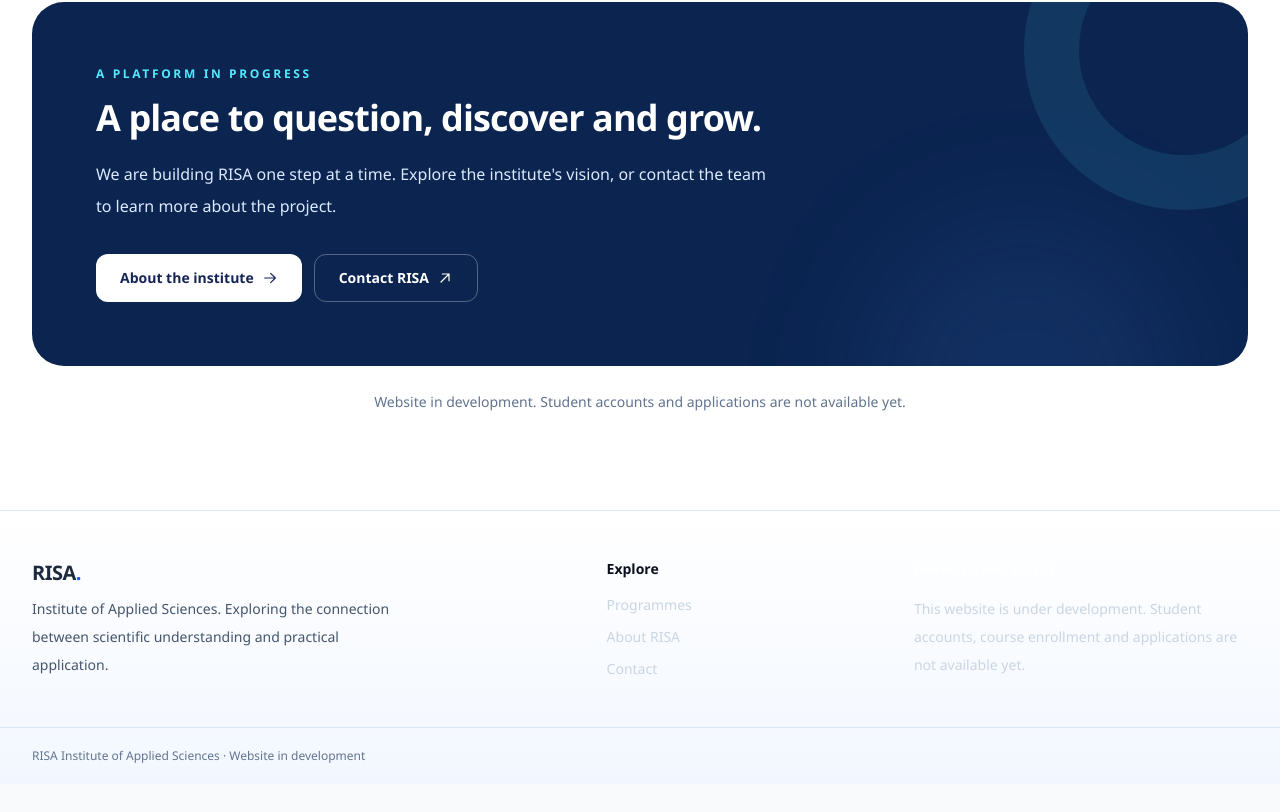
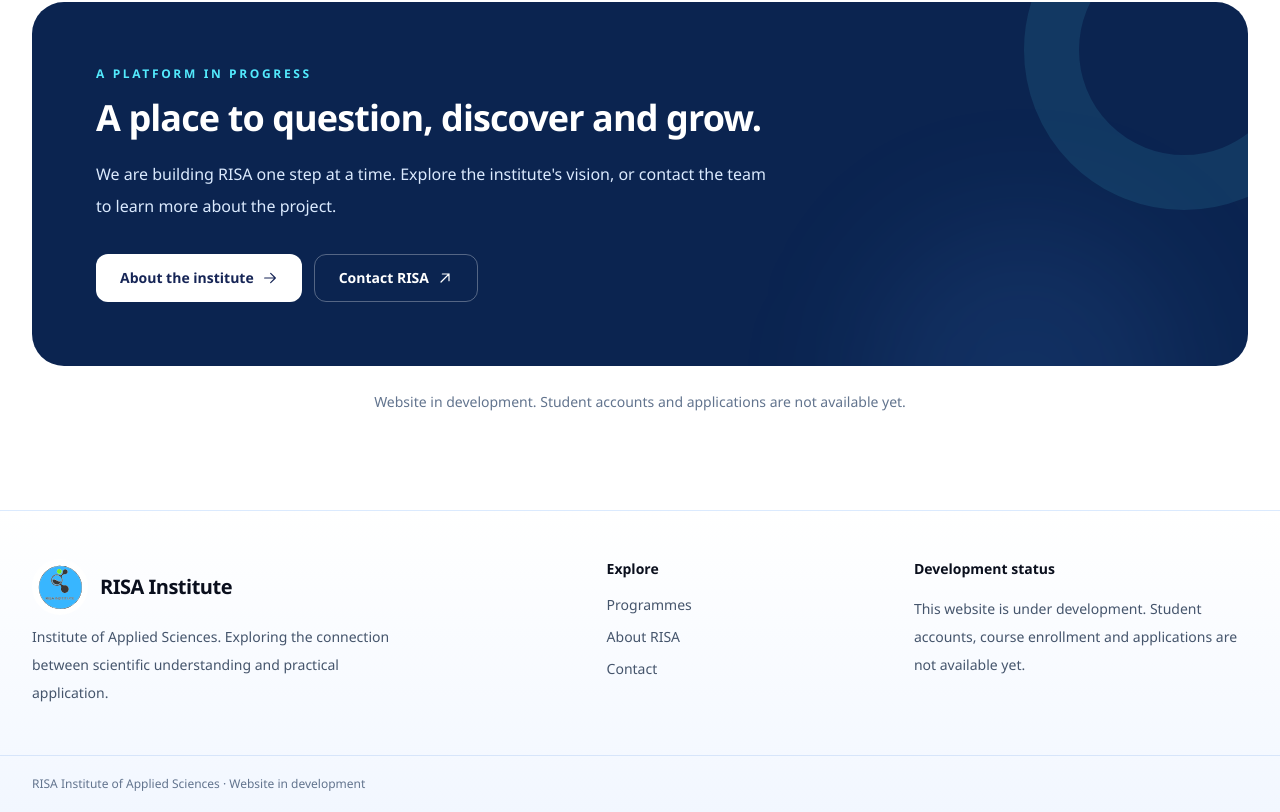
Before and after one commit to RISA-INSTITUTE-WEBSITE/super-duper-spork, a Next.js app: page / in a window 1280 px wide. Shown: the part 2601-3413 px from the top of the page. Before the commit the page ends 3385 px from the top, so only its background shows below. Built offline with nearby package versions, Linux system fonts and the light colour scheme.

Commit message:
feat(brand): use official RISA identity in footer

```diff
--- a/src/components/site-footer.tsx
+++ b/src/components/site-footer.tsx
@@ -1,3 +1,4 @@
+import Image from "next/image";
 import Link from "next/link";
 
 export function SiteFooter() {
@@ -5,9 +6,18 @@ export function SiteFooter() {
     <footer className="risa-footer mt-auto border-t border-[#DBEAFE] text-slate-800">
       <div className="mx-auto grid max-w-7xl gap-10 px-5 py-12 sm:px-8 md:grid-cols-[1.6fr_0.8fr_1fr]">
         <div>
-          <p className="text-xl font-extrabold tracking-tight">
-            RISA<span className="text-[#155DFC]">.</span>
-          </p>
+          <div className="flex items-center gap-3">
+            <Image
+              src="/risa-logo.svg"
+              alt="RISA Institute official logo"
+              width={56}
+              height={56}
+              className="size-14 rounded-full object-contain"
+            />
+            <p className="text-xl font-extrabold tracking-tight text-[#0A0F1D]">
+              RISA Institute
+            </p>
+          </div>
           <p className="mt-2 max-w-sm text-sm leading-7 text-slate-600">
             Institute of Applied Sciences. Exploring the connection between scientific
             understanding and practical application.
@@ -17,31 +27,31 @@ export function SiteFooter() {
           <h2 className="text-sm font-bold text-[#0A0F1D]">Explore</h2>
           <nav
             aria-label="Footer navigation"
-            className="mt-4 flex flex-col items-start gap-3 text-sm text-slate-300"
+            className="mt-4 flex flex-col items-start gap-3 text-sm text-slate-600"
           >
             <Link
               href="/programmes"
-              className="hover:text-[#155DFC] focus-visible:outline-2 focus-visible:outline-offset-4 focus-visible:outline-white"
+              className="hover:text-[#155DFC] focus-visible:outline-2 focus-visible:outline-offset-4 focus-visible:outline-[#155DFC]"
             >
               Programmes
             </Link>
             <Link
               href="/about"
-              className="hover:text-cyan-200 focus-visible:outline-2 focus-visible:outline-offset-4 focus-visible:outline-white"
+              className="hover:text-[#155DFC] focus-visible:outline-2 focus-visible:outline-offset-4 focus-visible:outline-[#155DFC]"
             >
               About RISA
             </Link>
             <Link
               href="/contact"
-              className="hover:text-cyan-200 focus-visible:outline-2 focus-visible:outline-offset-4 focus-visible:outline-white"
+              className="hover:text-[#155DFC] focus-visible:outline-2 focus-visible:outline-offset-4 focus-visible:outline-[#155DFC]"
             >
               Contact
             </Link>
           </nav>
         </div>
         <div>
-          <h2 className="text-sm font-bold text-white">Development status</h2>
-          <p className="mt-4 text-sm leading-7 text-slate-300">
+          <h2 className="text-sm font-bold text-[#0A0F1D]">Development status</h2>
+          <p className="mt-4 text-sm leading-7 text-slate-600">
             This website is under development. Student accounts, course enrollment and
             applications are not available yet.
           </p>
```
